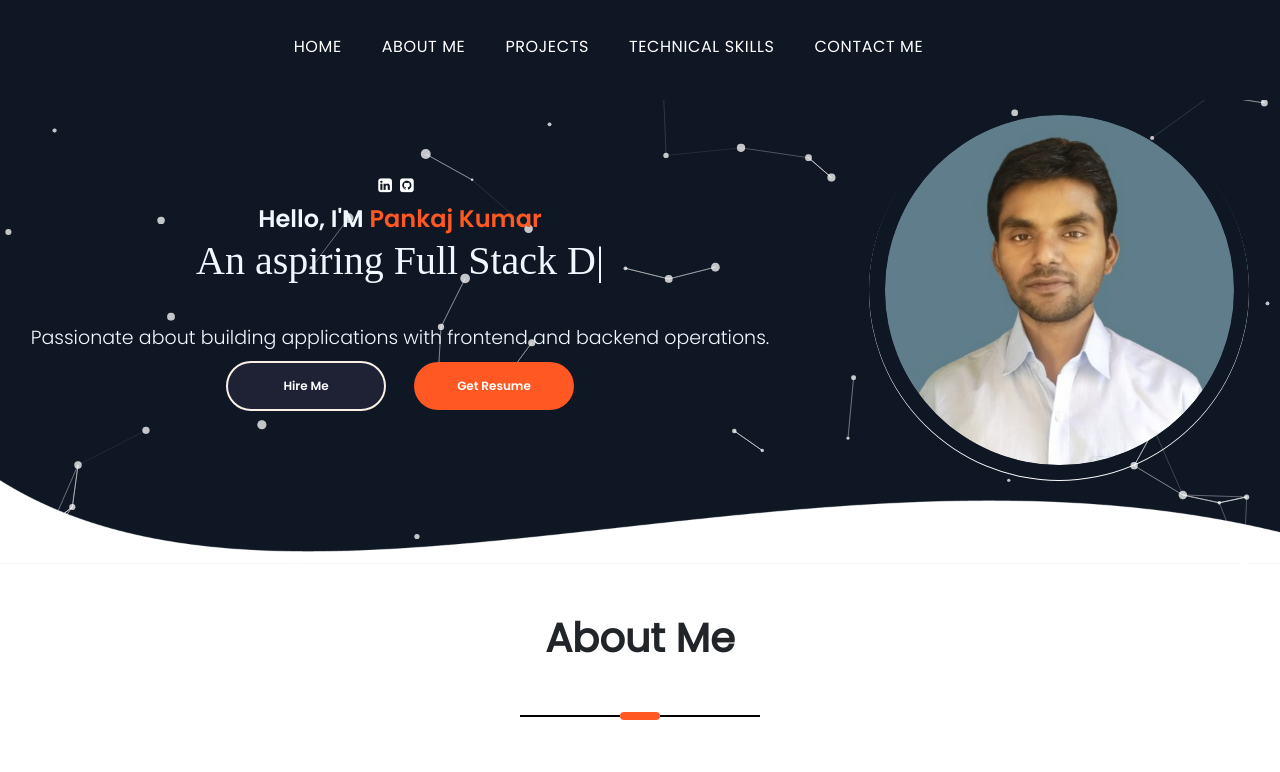
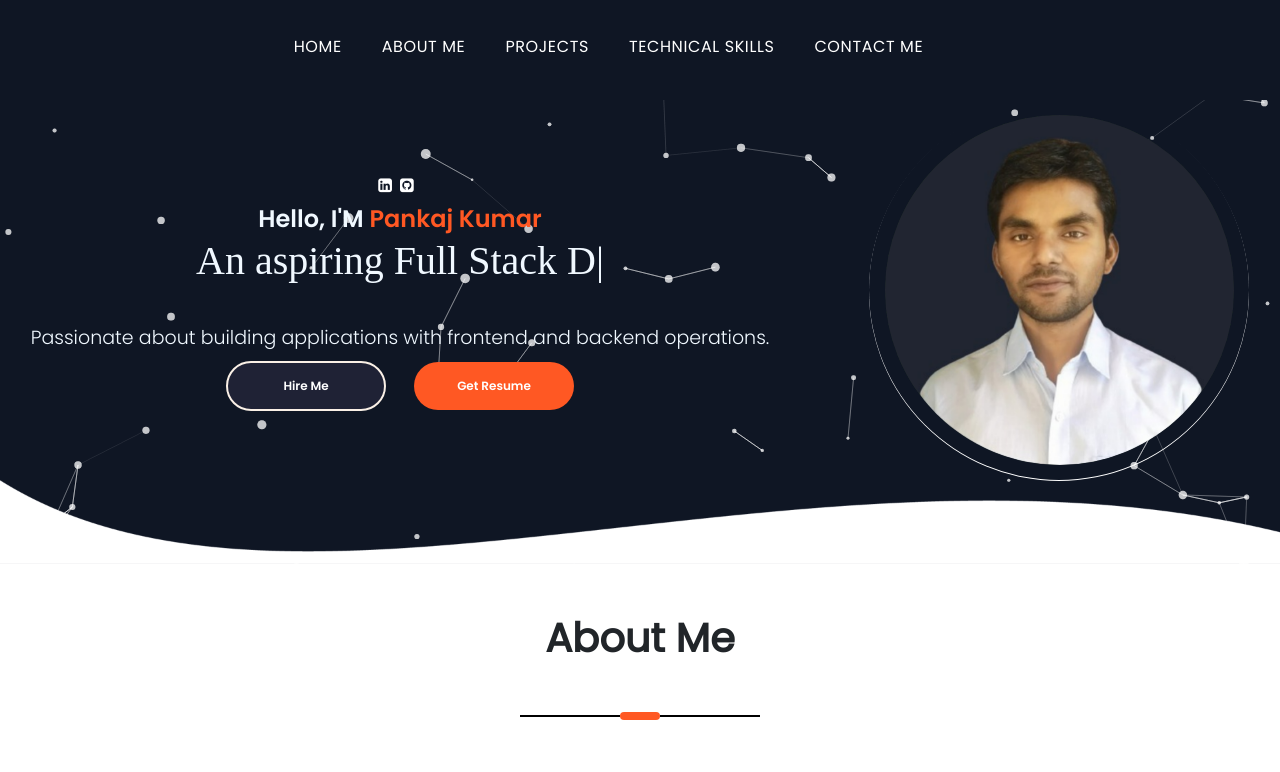
Before and after one commit to pankaj5417/myportfolio, a React (Create React App) app: page /contactus in a window 1280 px wide. Shown: the top 772 px of the page. Built offline with nearby package versions, Linux system fonts and the light colour scheme; no server answers; a web font is replaced by a local one.

Commit message:
final commit

```diff
--- a/src/components/ProfileContainer/Home/Profile.css
+++ b/src/components/ProfileContainer/Home/Profile.css
@@ -56,7 +56,7 @@
 .profile-picture-background{
     height: 92%;
     width: 92%;
-    background-image: url("../../../assets/Home/ProfilePic.png");
+    background-image: url("../../../assets/Home/ProfilePic2.png");
     background-size: cover;
     border-radius: 50%;
     background-repeat: no-repeat;
```
Also changed, not shown: src/assets/Home/ProfilePic2.png (added).
